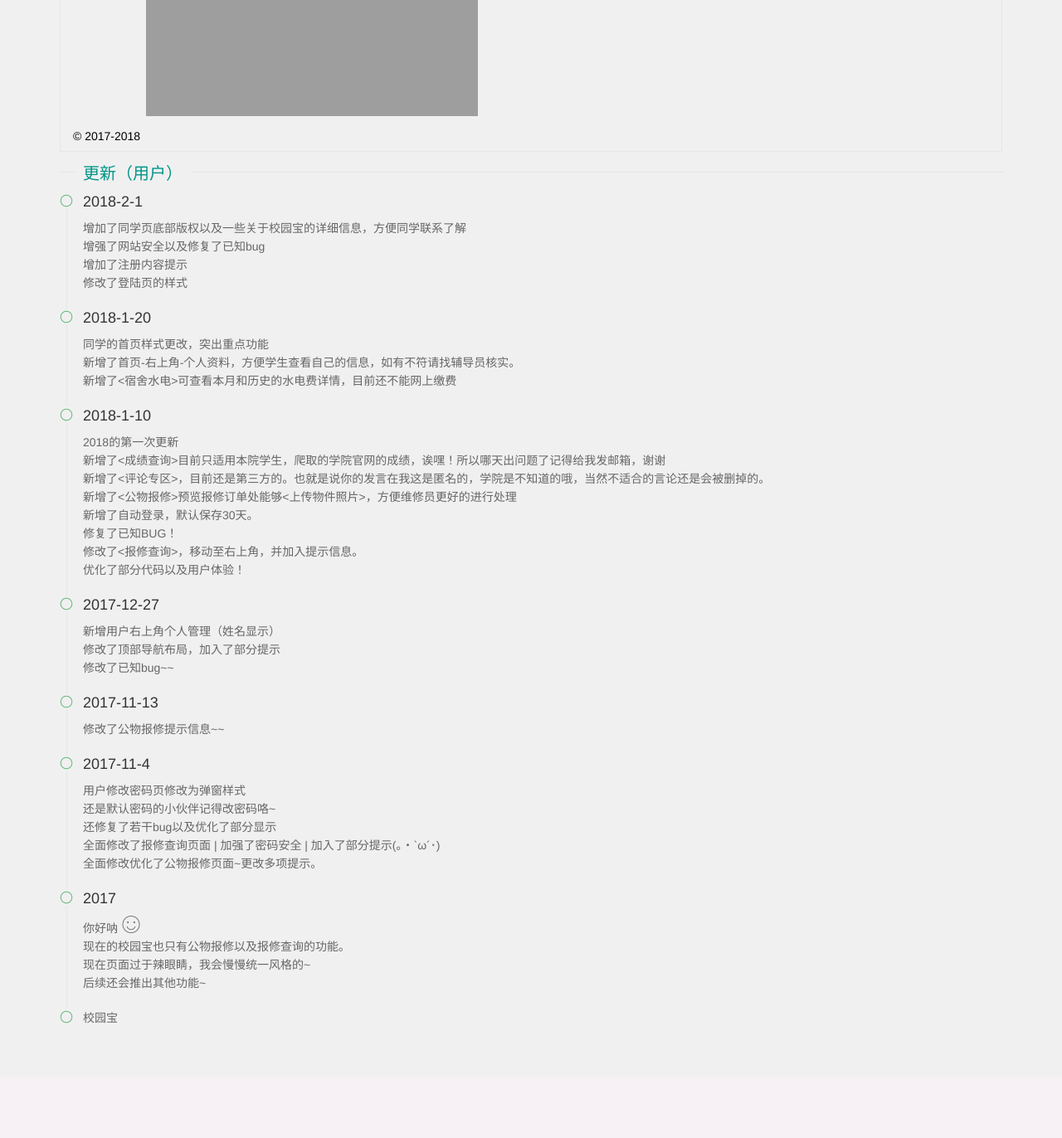
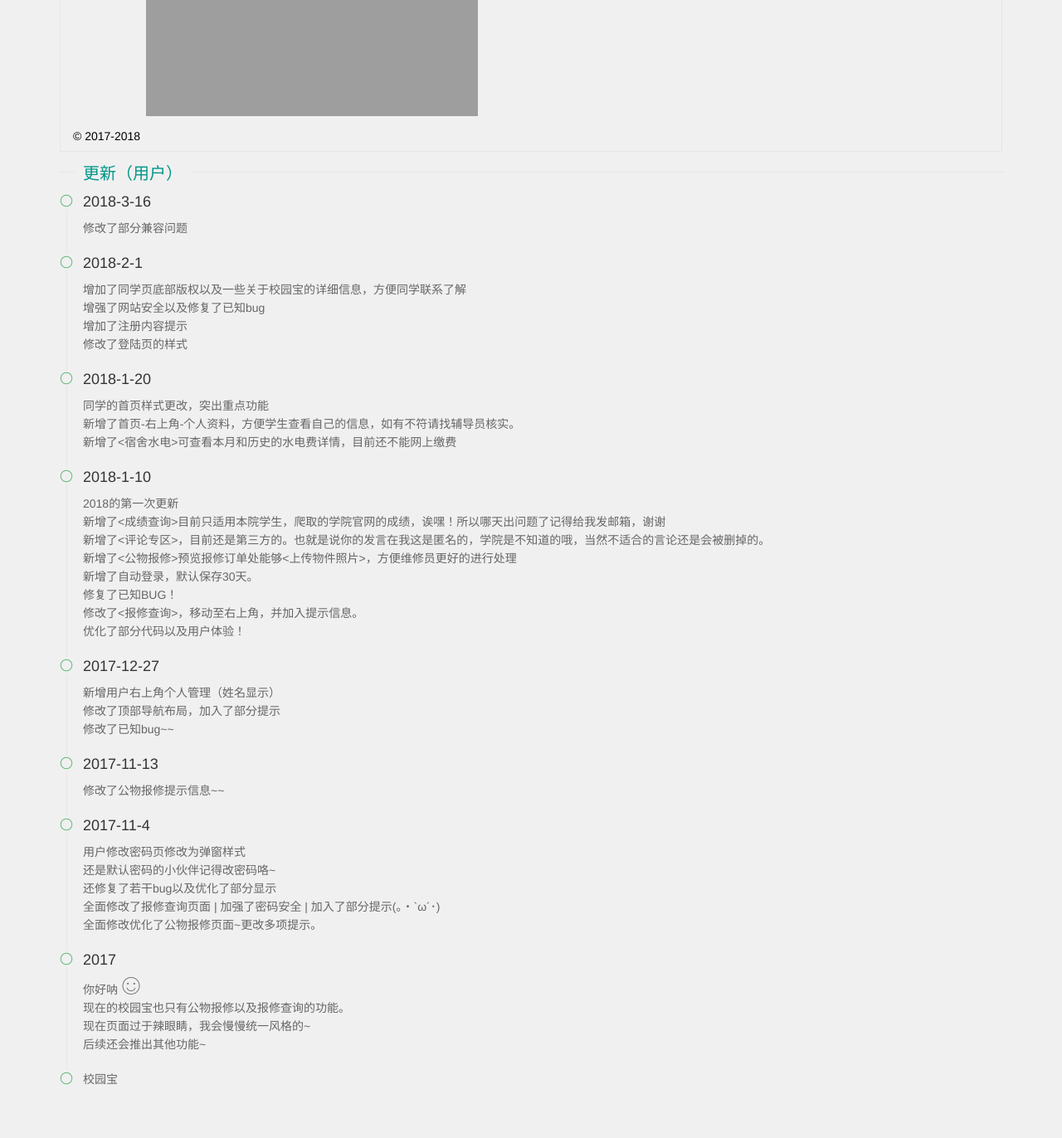
Before and after one commit to yankaics/SchoolB, a PHP site: page /schoolB/copy.php in a window 1280 px wide. Shown: the part 777-2149 px from the top of the page at 83% size. Before the commit the page ends 2011 px from the top, so only its background shows below. Run offline with PHP 8.4, Linux system fonts and the light colour scheme; grey boxes are pictures that could not be loaded.

Commit message:
更新日志

```diff
--- a/copy.php
+++ b/copy.php
@@ -79,6 +79,14 @@
           <legend style="color:#009688;">更新（用户）</legend>
           <div class="layui-field-box">
             <ul class="layui-timeline">
+
+            <li class="layui-timeline-item">
+                <i class="layui-icon layui-timeline-axis"  style=" background-color:#F0F0F0;">&#xe63f;</i>
+                <div class="layui-timeline-content layui-text">
+                  <h3 class="layui-timeline-title">2018-3-16</h3>
+                  <p>修改了部分兼容问题</p>
+                </div>
+              </li>
 
             <li class="layui-timeline-item">
                 <i class="layui-icon layui-timeline-axis"  style=" background-color:#F0F0F0;">&#xe63f;</i>
```
